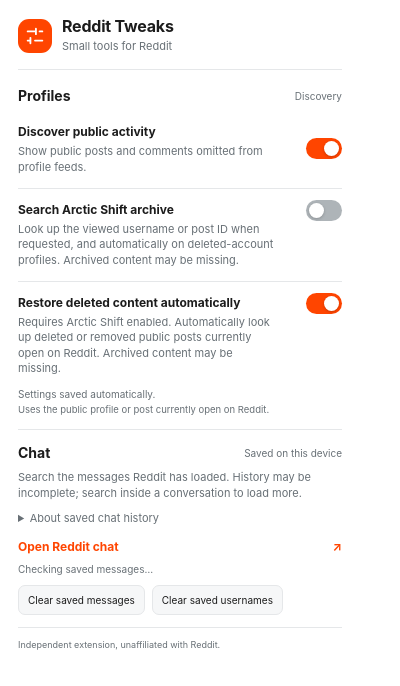
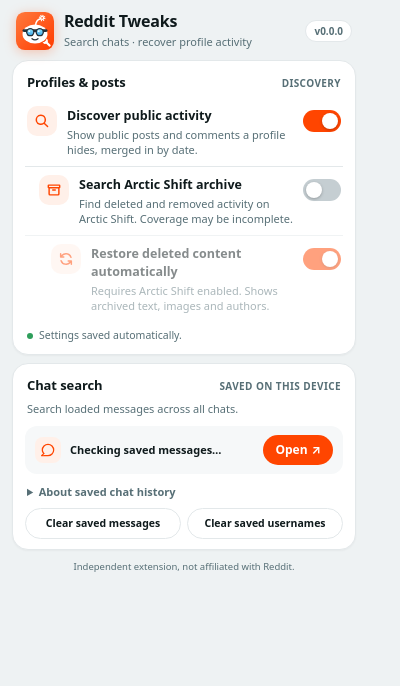
Before and after one commit to kryptobolt07/reddittweaks, a browser extension: page extension/popup.html in a window 400 px wide. Drawn offline with Linux system fonts and the light colour scheme.

Commit message:
feat: redesign the popup and replace the icon with a tinkerer mascot
The popup was a plain list. It now uses grouped cards with icon tiles,
Reddit-style switches, a nested hierarchy for dependent settings (dimmed
until the setting they need is on), a version chip, a compact chat row
with an Open pill, and light/dark themes; it fits Chrome's 600px popup
without scrolling. Element IDs, settings and status text are unchanged.

The sliders icon is replaced by an original mascot (antenna with a gear,
goggles, wrench) on Reddit orange, which reads at 16px. It is not
Reddit's Snoo, which is Reddit's trademark. logo.svg is the source; the
committed 512px render is downsampled to 16/32/48/128 by icons.py.

Co-Authored-By: Claude Opus 5.5 <noreply@anthropic.com>

```diff
--- a/extension/popup.css
+++ b/extension/popup.css
@@ -1,23 +1,58 @@
-:root{color-scheme:light dark;--accent:#ff4500;--text:#1c1c1c;--muted:#687076;--surface:#f6f7f8;--line:#e5e7e9;--page:#fff}
+:root{color-scheme:light dark;--accent:#ff4500;--accent-soft:#fff0e9;--text:#0f1a1c;--muted:#576f76;--surface:#f6f8f9;--card:#fff;--line:#e3e8ea;--page:#eef2f3;--tile:#fff0e9;--danger:#b42318}
 *{box-sizing:border-box}
-html{width:360px;min-width:360px;margin:0;padding:0}
-body{width:360px;min-width:360px;margin:0;padding:17px 18px 14px;background:var(--page);color:var(--text);font:13px/1.45 -apple-system,BlinkMacSystemFont,"Segoe UI",sans-serif}
-.brand{display:flex;align-items:center;gap:10px;padding-bottom:14px;border-bottom:1px solid var(--line)}
-.brand-mark{display:grid;place-items:center;width:34px;height:34px;flex:none;border-radius:11px;background:var(--accent);color:white}.brand-mark svg{width:22px;height:22px}
-.brand strong{display:block;font-size:16px;line-height:1.2;letter-spacing:-.2px}.tagline{display:block;margin-top:3px;color:var(--muted);font-size:11px}
-main{padding-top:2px}.category{padding:14px 0 12px;border-bottom:1px solid var(--line)}
-.category-heading{display:flex;align-items:center;justify-content:space-between;margin-bottom:7px}.category-heading h1,.category-heading h2{margin:0;font-size:14px;font-weight:700}.category-hint{color:var(--muted);font-size:10px}
-.setting-row{display:flex;align-items:center;justify-content:space-between;gap:12px;padding:9px 0}.setting-subrow{align-items:flex-start;border-top:1px solid var(--line);margin-top:4px;padding-top:11px}
-.setting-copy{min-width:0;flex:1}.setting-copy label{font-size:12px;font-weight:650;cursor:pointer}.setting-copy p{max-width:258px;margin:3px 0 0;color:var(--muted);font-size:11px;line-height:1.4}
-.switch{appearance:none;-webkit-appearance:none;position:relative;width:36px;height:21px;flex:none;margin:0;border:0;border-radius:999px;background:#aeb4b8;cursor:pointer;transition:background .16s ease}.switch:after{content:"";position:absolute;top:3px;left:3px;width:15px;height:15px;border-radius:50%;background:#fff;box-shadow:0 1px 3px #0003;transition:transform .16s ease}.switch:checked{background:var(--accent)}.switch:checked:after{transform:translateX(15px)}.switch:disabled{opacity:.55;cursor:wait}
-.switch:focus-visible,button:focus-visible,a:focus-visible{outline:3px solid #ff8a65;outline-offset:3px}
-.settings-status{min-height:14px;margin:2px 0 0;color:var(--muted);font-size:10px}.settings-status.error{color:#b42318}.provenance{margin:1px 0 0;color:var(--muted);font-size:9.5px}
-.chat-category{padding-top:13px}.chat-intro{margin:7px 0 9px;color:var(--muted);font-size:11px}.note{padding:9px 10px;border-radius:8px;background:var(--surface);color:var(--muted);font-size:10px;line-height:1.45}.cache-info{margin:0}.cache-info strong{color:var(--text);font-size:10px}
-.chat-link{display:flex;align-items:center;justify-content:space-between;margin:11px 0 7px;color:var(--accent);font-size:12px;font-weight:700;text-decoration:none}.chat-link:hover{text-decoration:underline}
-.message-stats{margin:0 0 8px;color:var(--muted);font-size:10px}.cache-actions{display:flex;gap:7px}.cache-actions button{padding:7px 9px;border:1px solid var(--line);border-radius:7px;background:var(--surface);color:var(--text);font:inherit;font-size:10px;cursor:pointer}.cache-actions button:hover{border-color:#c8cccf}.cache-actions button:disabled{opacity:.55;cursor:wait}#cache-status{min-height:0;margin:6px 0 0;color:var(--muted);font-size:10px}#cache-status:empty{display:none}
-footer{padding-top:10px;color:var(--muted);font-size:9px}
-@media(prefers-color-scheme:dark){:root{--text:#f1f3f5;--muted:#a5adb3;--surface:#202427;--line:#343a3e;--page:#121516}.switch{background:#60676b}.switch:checked{background:var(--accent)}.cache-info strong{color:var(--text)}.cache-actions button:hover{border-color:#596166}.settings-status.error{color:#ff9580}}
+html{width:368px;min-width:368px;margin:0;padding:0;overflow-x:hidden}
+body{width:368px;min-width:368px;margin:0;padding:10px 12px 8px;background:var(--page);color:var(--text);font:13px/1.45 system-ui,-apple-system,BlinkMacSystemFont,"Segoe UI",sans-serif;-webkit-font-smoothing:antialiased}
+svg{display:block}
 
+/* Header */
+.brand{display:flex;align-items:center;gap:10px;padding:2px 4px 10px}
+.brand-mark{display:block;width:38px;height:38px;flex:none;filter:drop-shadow(0 2px 6px rgba(255,69,0,.28))}
+.brand-copy{min-width:0;flex:1}.brand strong{display:block;font-size:16px;font-weight:750;line-height:1.2;letter-spacing:-.2px}
+.tagline{display:block;margin-top:2px;color:var(--muted);font-size:11px;white-space:nowrap;overflow:hidden;text-overflow:ellipsis}
+.version{flex:none;padding:3px 8px;border-radius:999px;background:var(--card);border:1px solid var(--line);color:var(--muted);font-size:10px;font-weight:650}.version:empty{display:none}
+
+/* Cards */
+main{display:flex;flex-direction:column;gap:8px}
+.card{padding:12px 12px 10px;border-radius:16px;background:var(--card);border:1px solid var(--line);box-shadow:0 1px 2px rgba(15,26,28,.04)}
+.card-heading{display:flex;align-items:baseline;justify-content:space-between;margin:0 2px 6px}
+.card-heading h1,.card-heading h2{margin:0;font-size:13px;font-weight:750;letter-spacing:-.1px}
+.category-hint{color:var(--muted);font-size:10px;font-weight:600;text-transform:uppercase;letter-spacing:.4px}
+
+/* Setting rows */
+.setting-row{display:flex;align-items:flex-start;gap:10px;padding:8px 2px;border-top:1px solid var(--line);transition:opacity .15s ease}
+.card-heading+.setting-row{border-top:0}
+.setting-row[data-level="1"]{padding-inline-start:14px}.setting-row[data-level="2"]{padding-inline-start:26px}
+.setting-row.is-inactive{opacity:.5}
+.tile{display:grid;place-items:center;width:30px;height:30px;flex:none;border-radius:10px;background:var(--tile);color:var(--accent)}
+.tile svg{width:16px;height:16px;fill:currentColor}.tile.small{width:26px;height:26px;border-radius:8px}.tile.small svg{width:14px;height:14px}
+.setting-copy{min-width:0;flex:1;padding-top:1px}.setting-copy label{display:block;font-size:12.5px;font-weight:700;cursor:pointer}
+.setting-copy p{margin:2px 0 0;color:var(--muted);font-size:11px;line-height:1.4}
+
+/* Reddit-style switch */
+.switch{appearance:none;-webkit-appearance:none;position:relative;width:38px;height:22px;flex:none;margin:4px 0 0;border:0;border-radius:999px;background:#c5ced2;cursor:pointer;transition:background .18s ease}
+.switch:after{content:"";position:absolute;top:3px;left:3px;width:16px;height:16px;border-radius:50%;background:#fff;box-shadow:0 1px 3px rgba(0,0,0,.25);transition:transform .18s cubic-bezier(.2,0,0,1)}
+.switch:checked{background:var(--accent)}.switch:checked:after{transform:translateX(16px)}.switch:disabled{opacity:.55;cursor:wait}
+.switch:focus-visible,button:focus-visible,a:focus-visible,summary:focus-visible{outline:2px solid var(--accent);outline-offset:2px}
+
+.settings-status{display:flex;align-items:center;gap:6px;min-height:16px;margin:6px 2px 0;color:var(--muted);font-size:10.5px}
+.settings-status:before{content:"";width:6px;height:6px;flex:none;border-radius:50%;background:#2e9e5b}
+.settings-status.error{color:var(--danger)}.settings-status.error:before{background:var(--danger)}
+
+/* Chat */
+.chat-intro{margin:0 2px 10px;color:var(--muted);font-size:11px}
+.stats{display:flex;align-items:center;gap:9px;padding:9px 10px;border-radius:12px;background:var(--surface)}
+.message-stats{flex:1;min-width:0;margin:0;font-size:11px;font-weight:600;color:var(--text)}
+.chat-link{display:flex;flex:none;align-items:center;gap:4px;margin:0;padding:6px 12px;border-radius:999px;background:var(--accent);color:#fff;font-size:12px;font-weight:700;text-decoration:none;transition:filter .15s ease}.chat-link:hover{filter:brightness(1.07)}
+.cache-details{margin:10px 2px 8px;color:var(--muted);font-size:11px}.cache-details summary{cursor:pointer;font-weight:600}.cache-details[open] summary{margin-bottom:6px}
+.note{margin:0;padding:9px 10px;border-radius:10px;background:var(--surface);color:var(--muted);font-size:10.5px;line-height:1.45}.cache-info strong{color:var(--text)}
+.cache-actions{display:flex;gap:6px}.cache-actions button{flex:1;padding:7px 8px;border:1px solid var(--line);border-radius:999px;background:var(--card);color:var(--text);font:inherit;font-size:10.5px;font-weight:650;cursor:pointer;transition:background .15s ease,border-color .15s ease}
+.cache-actions button:hover{background:var(--surface);border-color:#c8d0d3}.cache-actions button:disabled{opacity:.55;cursor:wait}
+#cache-status{margin:6px 2px 0;color:var(--muted);font-size:10.5px}#cache-status:empty{display:none}
+
+footer{padding:10px 6px 0;color:var(--muted);font-size:9.5px;line-height:1.4;text-align:center}
+
+@media(prefers-color-scheme:dark){
+  :root{--text:#eef1f3;--muted:#9fadb3;--surface:#1c2124;--card:#151a1c;--line:#2b3236;--page:#0e1113;--tile:#3a1d10;--accent-soft:#3a1d10;--danger:#ff8a75}
+  .switch{background:#4a5559}.cache-actions button:hover{border-color:#46525a}
+}
 @media(prefers-reduced-motion:reduce){*,*:before,*:after{transition:none!important}}
-
-.cache-details{margin:8px 0;color:var(--muted);font-size:11px}.cache-details summary{cursor:pointer}.cache-details[open] summary{margin-bottom:7px}
--- a/extension/popup.html
+++ b/extension/popup.html
@@ -8,40 +8,42 @@
 </head>
 <body>
   <header class="brand">
-    <span class="brand-mark" aria-hidden="true"><svg viewBox="0 0 24 24" fill="none"><path d="M4 7h9M17 7h3M4 17h3m5 0h8M13 4v6M7 14v6" stroke="currentColor" stroke-width="2" stroke-linecap="round"/></svg></span>
-    <div><strong>Reddit Tweaks</strong><span class="tagline">Small tools for Reddit</span></div>
+    <img class="brand-mark" src="icons/logo.svg" alt="" width="38" height="38">
+    <div class="brand-copy"><strong>Reddit Tweaks</strong><span class="tagline">Search chats · recover profile activity</span></div>
+    <span class="version" id="version" aria-label="Version"></span>
   </header>
 
   <main>
-    <section class="category" aria-labelledby="posts-heading">
-      <div class="category-heading"><h1 id="posts-heading">Profiles</h1><span class="category-hint">Discovery</span></div>
-      <div class="setting-row">
-        <div class="setting-copy"><label for="post-discovery">Discover public activity</label><p>Show public posts and comments omitted from profile feeds.</p></div>
+    <section class="card" aria-labelledby="posts-heading">
+      <div class="card-heading"><h1 id="posts-heading">Profiles &amp; posts</h1><span class="category-hint">Discovery</span></div>
+      <div class="setting-row" data-level="0">
+        <span class="tile" aria-hidden="true"><svg viewBox="0 0 20 20"><path d="M8.5 2a6.5 6.5 0 0 1 5.18 10.43l3.94 3.95a.9.9 0 0 1-1.27 1.27l-3.95-3.94A6.5 6.5 0 1 1 8.5 2Zm0 1.8a4.7 4.7 0 1 0 0 9.4 4.7 4.7 0 0 0 0-9.4Z"/></svg></span>
+        <div class="setting-copy"><label for="post-discovery">Discover public activity</label><p>Show public posts and comments a profile hides, merged in by date.</p></div>
         <input class="switch" type="checkbox" id="post-discovery" data-setting="postDiscovery" aria-label="Discover public activity">
       </div>
-      <div class="setting-row setting-subrow">
-        <div class="setting-copy"><label for="archive-discovery">Search Arctic Shift archive</label><p>Look up the viewed username or post ID when requested, and automatically on deleted-account profiles. Archived content may be missing.</p></div>
+      <div class="setting-row" data-level="1" data-requires="post-discovery">
+        <span class="tile" aria-hidden="true"><svg viewBox="0 0 20 20"><path d="M2 4.5A1.5 1.5 0 0 1 3.5 3h13A1.5 1.5 0 0 1 18 4.5v2A1.5 1.5 0 0 1 17 7.9V15a2 2 0 0 1-2 2H5a2 2 0 0 1-2-2V7.9A1.5 1.5 0 0 1 2 6.5v-2Zm2.8 3.7V15c0 .1.1.2.2.2h10c.1 0 .2-.1.2-.2V8.2H4.8ZM3.8 4.8v1.6h12.4V4.8H3.8Zm3.7 5.3c0-.5.4-.9.9-.9h3.2a.9.9 0 0 1 0 1.8H8.4a.9.9 0 0 1-.9-.9Z"/></svg></span>
+        <div class="setting-copy"><label for="archive-discovery">Search Arctic Shift archive</label><p>Find deleted and removed activity on Arctic Shift. Coverage may be incomplete.</p></div>
         <input class="switch" type="checkbox" id="archive-discovery" data-setting="archiveDiscovery" aria-label="Search Arctic Shift archive">
       </div>
-      <div class="setting-row setting-subrow">
-        <div class="setting-copy"><label for="restore-deleted-content">Restore deleted content automatically</label><p>Requires Arctic Shift enabled. Automatically look up deleted or removed public posts currently open on Reddit. Archived content may be missing.</p></div>
+      <div class="setting-row" data-level="2" data-requires="archive-discovery">
+        <span class="tile" aria-hidden="true"><svg viewBox="0 0 20 20"><path d="M10 2.5a7.5 7.5 0 0 1 7.13 5.16.9.9 0 1 1-1.71.56A5.7 5.7 0 0 0 5.4 6.6h1.85a.9.9 0 0 1 0 1.8H3.3a.9.9 0 0 1-.9-.9V3.55a.9.9 0 0 1 1.8 0v1.6A7.48 7.48 0 0 1 10 2.5Zm-6.4 8.78a.9.9 0 0 1 1.13.58A5.7 5.7 0 0 0 14.6 13.4h-1.85a.9.9 0 0 1 0-1.8h3.95c.5 0 .9.4.9.9v3.95a.9.9 0 0 1-1.8 0v-1.6A7.48 7.48 0 0 1 3.03 12.4a.9.9 0 0 1 .57-1.13Z"/></svg></span>
+        <div class="setting-copy"><label for="restore-deleted-content">Restore deleted content automatically</label><p>Requires Arctic Shift enabled. Shows archived text, images and authors.</p></div>
         <input class="switch" type="checkbox" id="restore-deleted-content" data-setting="restoreDeletedContent" aria-label="Restore deleted content automatically">
       </div>
       <p id="settings-status" class="settings-status" role="status" aria-live="polite">Loading settings…</p>
-      <p class="provenance">Uses the public profile or post currently open on Reddit.</p>
     </section>
 
-    <section class="category chat-category" aria-labelledby="chat-heading">
-      <div class="category-heading"><h2 id="chat-heading">Chat</h2><span class="category-hint">Saved on this device</span></div>
-      <p class="chat-intro">Search the messages Reddit has loaded. History may be incomplete; search inside a conversation to load more.</p>
-      <details class="cache-details"><summary>About saved chat history</summary><p class="note cache-info"><strong>Saved messages only</strong><br>History may be incomplete. Messages become searchable after Reddit or a conversation search loads them. Older messages, chats, or threads may be missing. The cache stays on this device and is scoped to your Reddit account.</p></details>
-      <a class="chat-link" href="https://www.reddit.com/chat/" target="_blank" rel="noopener noreferrer">Open Reddit chat <span aria-hidden="true">↗</span></a>
-      <p id="message-stats" class="message-stats" role="status">Checking saved messages…</p>
+    <section class="card chat-category" aria-labelledby="chat-heading">
+      <div class="card-heading"><h2 id="chat-heading">Chat search</h2><span class="category-hint">Saved on this device</span></div>
+      <p class="chat-intro">Search loaded messages across all chats.</p>
+      <div class="stats"><span class="tile small" aria-hidden="true"><svg viewBox="0 0 20 20"><path d="M10 1a9 9 0 0 0-9 9c0 1.95.79 3.58 1.94 4.96L.23 17.66A.78.78 0 0 0 .79 19H10a9 9 0 0 0 0-18Zm0 16.2H6.16c-.99 0-1.9.05-3.04.14l-.08-.19c.79-.63 1.57-1.34 2.33-2.08l-1.05-1.27C3.3 12.58 2.8 11.33 2.8 10a7.2 7.2 0 1 1 7.2 7.2Z"/></svg></span><p id="message-stats" class="message-stats" role="status">Checking saved messages…</p><a class="chat-link" href="https://www.reddit.com/chat/" target="_blank" rel="noopener noreferrer" aria-label="Open Reddit chat">Open <span aria-hidden="true">↗</span></a></div>
+      <details class="cache-details"><summary>About saved chat history</summary><p class="note cache-info"><strong>Saved messages only.</strong> History may be incomplete: messages become searchable after Reddit or a conversation search loads them, so older messages, chats or threads may be missing. The cache stays on this device and is scoped to your Reddit account.</p></details>
       <div class="cache-actions"><button id="clear-messages" type="button">Clear saved messages</button><button id="clear-cache" type="button">Clear saved usernames</button></div>
       <p id="cache-status" role="status" aria-live="polite"></p>
     </section>
   </main>
-  <footer>Independent extension, unaffiliated with Reddit.</footer>
+  <footer>Independent extension, not affiliated with Reddit.</footer>
   <script src="popup.js"></script>
 </body>
 </html>
--- a/extension/popup.js
+++ b/extension/popup.js
@@ -60,5 +60,15 @@ document.querySelector('#clear-messages').addEventListener('click',async()=>{
   } catch {status.textContent='Could not clear saved messages. Please retry.';}
   finally {button.disabled=false;}
 });
-loadSettings();
+// Dependent settings look inactive until the setting they need is on.
+function syncDependencies(){
+  for(const row of document.querySelectorAll('.setting-row[data-requires]')){
+    const parent=document.getElementById(row.dataset.requires),ancestor=parent?.closest('.setting-row[data-requires]');
+    const active=Boolean(parent?.checked) && (!ancestor || !ancestor.classList.contains('is-inactive'));
+    row.classList.toggle('is-inactive',!active);
+  }
+}
+document.addEventListener('change',event=>{if(event.target.matches?.('[data-setting]'))syncDependencies();});
+try{const manifest=globalThis.chrome?.runtime?.getManifest?.();const version=document.querySelector('#version');if(manifest && version)version.textContent='v'+(manifest.version_name || manifest.version).replace(/ preview$/,'');}catch{}
+loadSettings().then(syncDependencies);
 updateMessageStats();
```
Also changed, not shown: extension/icons/128.png, extension/icons/16.png, extension/icons/32.png (added), extension/icons/48.png, extension/icons/logo.svg (added), extension/manifest.json, scripts/assets/logo-512.png (added), 1 other file.
